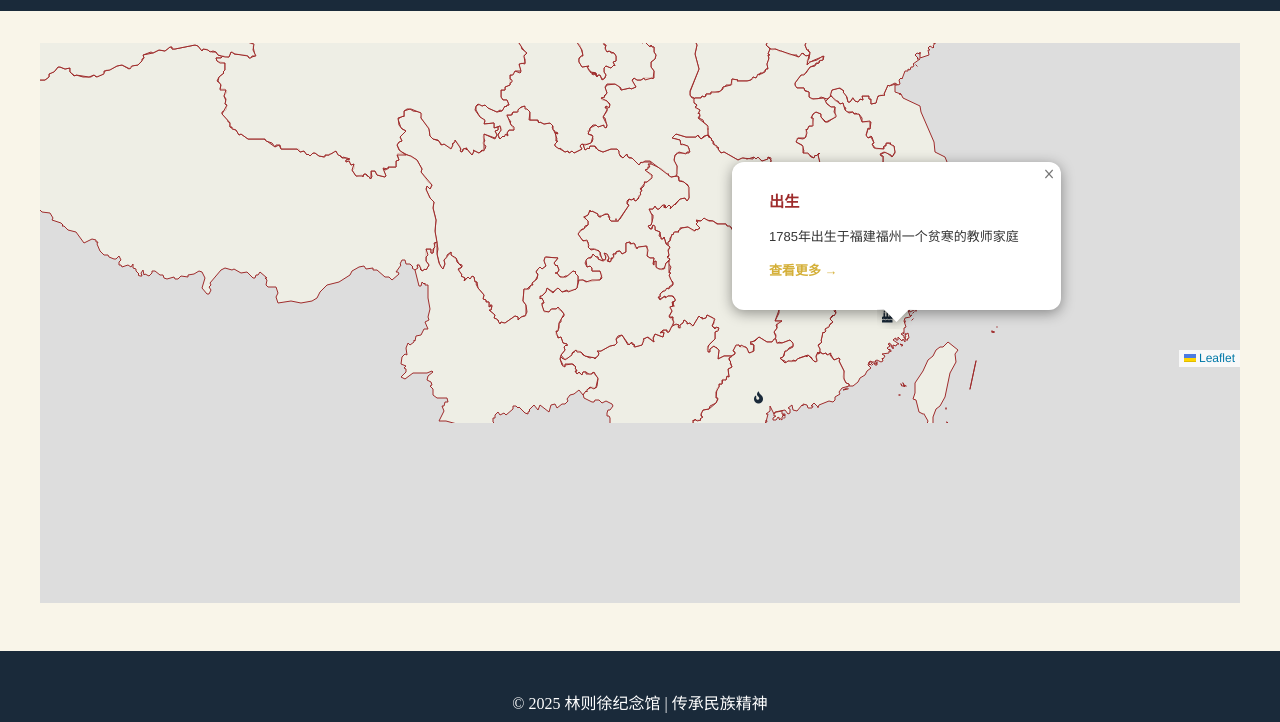
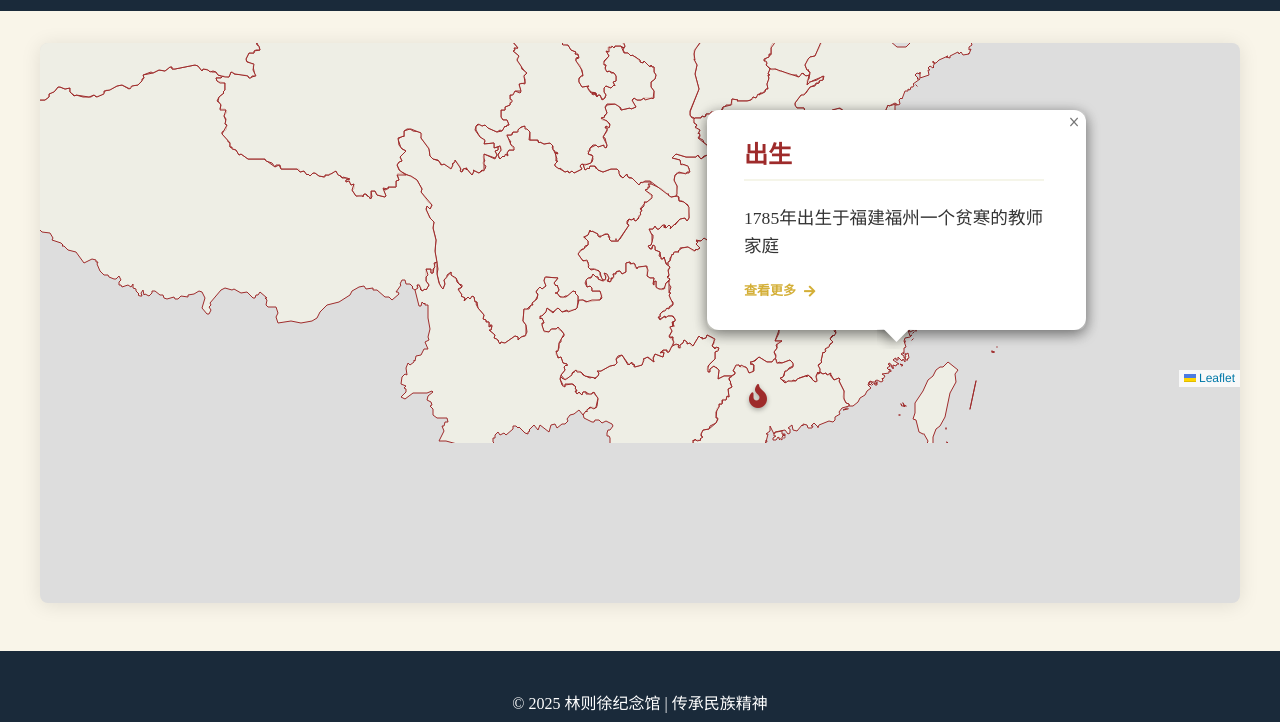
Before and after one commit to Frisk239/linzexu, a website: page bio.html in a window 1280 px wide. Both pictures are taken after a click on the button 897 px from the left and 854 px from the top of the page. Shown: the part 532-1254 px from the top of the page. Drawn offline with nearby package versions, Linux system fonts and the light colour scheme.

Commit message:
美化了可互动式地图

```diff
--- a/bio.html
+++ b/bio.html
@@ -5,6 +5,7 @@
     <meta name="viewport" content="width=device-width, initial-scale=1.0">
     <title>林则徐人物生平</title>
     <link rel="stylesheet" href="css/style.css">
+    <link rel="stylesheet" href="css/map-styles.css">
     <link rel="stylesheet" href="https://unpkg.com/leaflet@1.7.1/dist/leaflet.css">
     <link rel="stylesheet" href="https://cdnjs.cloudflare.com/ajax/libs/animate.css/4.1.1/animate.min.css">
     <link href="https://fonts.googleapis.com/css2?family=Noto+Serif+SC:wght@400;700&display=swap" rel="stylesheet">
--- /dev/null
+++ b/css/map-styles.css
@@ -0,0 +1,73 @@
+/* 美化地图标记 */
+.custom-marker {
+    background: transparent !important;
+    border: none !important;
+    box-shadow: none !important;
+}
+
+.custom-marker i {
+    text-shadow: 0 2px 5px rgba(0,0,0,0.3);
+    transition: all 0.3s ease;
+}
+
+.custom-marker i:hover {
+    transform: scale(1.2);
+    filter: drop-shadow(0 3px 8px rgba(0,0,0,0.4));
+}
+
+/* 美化弹出窗口 */
+.beautified-popup {
+    border-radius: 8px;
+    padding: 0;
+    box-shadow: 0 5px 15px rgba(0,0,0,0.2);
+    border: none;
+}
+
+.event-popup {
+    padding: 1.5rem;
+    font-family: 'Noto Serif SC', serif;
+}
+
+.popup-title {
+    color: #9e2b2b;
+    font-size: 1.5rem;
+    margin-bottom: 1rem;
+    border-bottom: 2px solid #f5f5e9;
+    padding-bottom: 0.5rem;
+}
+
+.popup-desc {
+    font-size: 1.1rem;
+    line-height: 1.6;
+    color: #333;
+    margin-bottom: 1.5rem;
+}
+
+.popup-link {
+    display: inline-flex;
+    align-items: center;
+    color: #9e2b2b;
+    font-weight: bold;
+    text-decoration: none;
+    transition: all 0.3s ease;
+}
+
+.popup-link i {
+    margin-left: 0.5rem;
+    transition: transform 0.3s ease;
+}
+
+.popup-link:hover {
+    color: #7a1f1f;
+}
+
+.popup-link:hover i {
+    transform: translateX(3px);
+}
+
+/* 地图容器样式 */
+#revolution-map {
+    border-radius: 8px;
+    box-shadow: 0 2px 20px rgba(0,0,0,0.1);
+    overflow: hidden;
+}
--- a/js/revolution-map.js
+++ b/js/revolution-map.js
@@ -68,23 +68,27 @@ document.addEventListener('DOMContentLoaded', function() {
 // 添加事件标记
 function addEventMarkers(map) {
     linzexuEvents.forEach(event => {
-        // 创建自定义图标
+        // 创建自定义图标(移除背景圆)
         const icon = L.divIcon({
-            html: `<i class="fas fa-${event.icon}"></i>`,
+            html: `<i class="fas fa-${event.icon} fa-2x" style="color: #9e2b2b;"></i>`,
             className: 'custom-marker',
-            iconSize: [30, 30]
+            iconSize: [40, 40],
+            iconAnchor: [20, 40]
         });
 
         // 创建标记
         const marker = L.marker(event.coords, { icon }).addTo(map);
 
-        // 绑定弹出窗口
+        // 绑定美化后的弹出窗口
         marker.bindPopup(`
-            <div class="event-popup">
-                <h3>${event.name}</h3>
-                <p>${event.description}</p>
-                <a href="events/${event.id}.html">查看更多 →</a>
+            <div class="event-popup animate__animated animate__fadeIn">
+                <h3 class="popup-title">${event.name}</h3>
+                <p class="popup-desc">${event.description}</p>
+                <a href="events/${event.id}.html" class="popup-link">查看更多 <i class="fas fa-arrow-right"></i></a>
             </div>
-        `);
+        `, {
+            maxWidth: 350,
+            className: 'beautified-popup'
+        });
     });
 }
```
